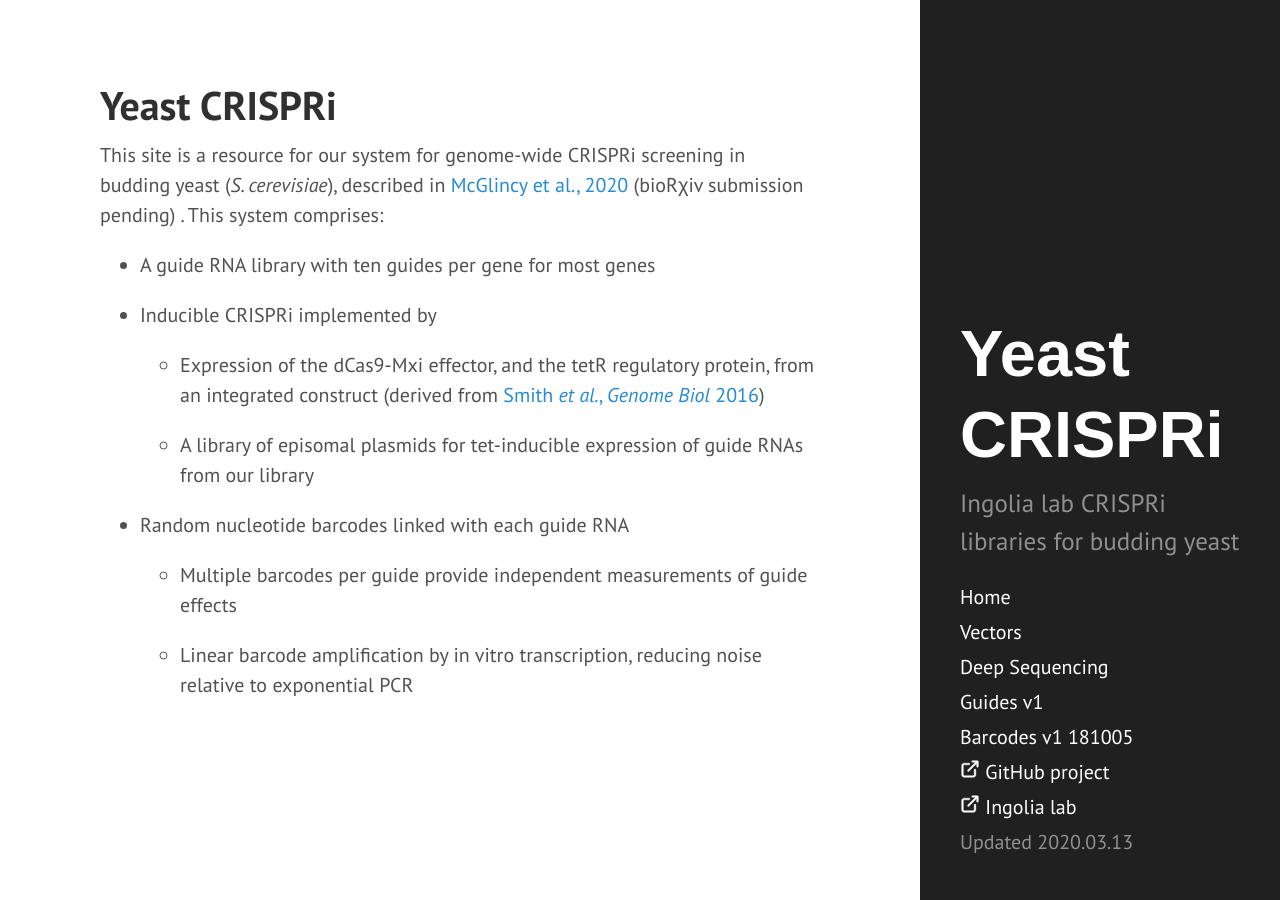
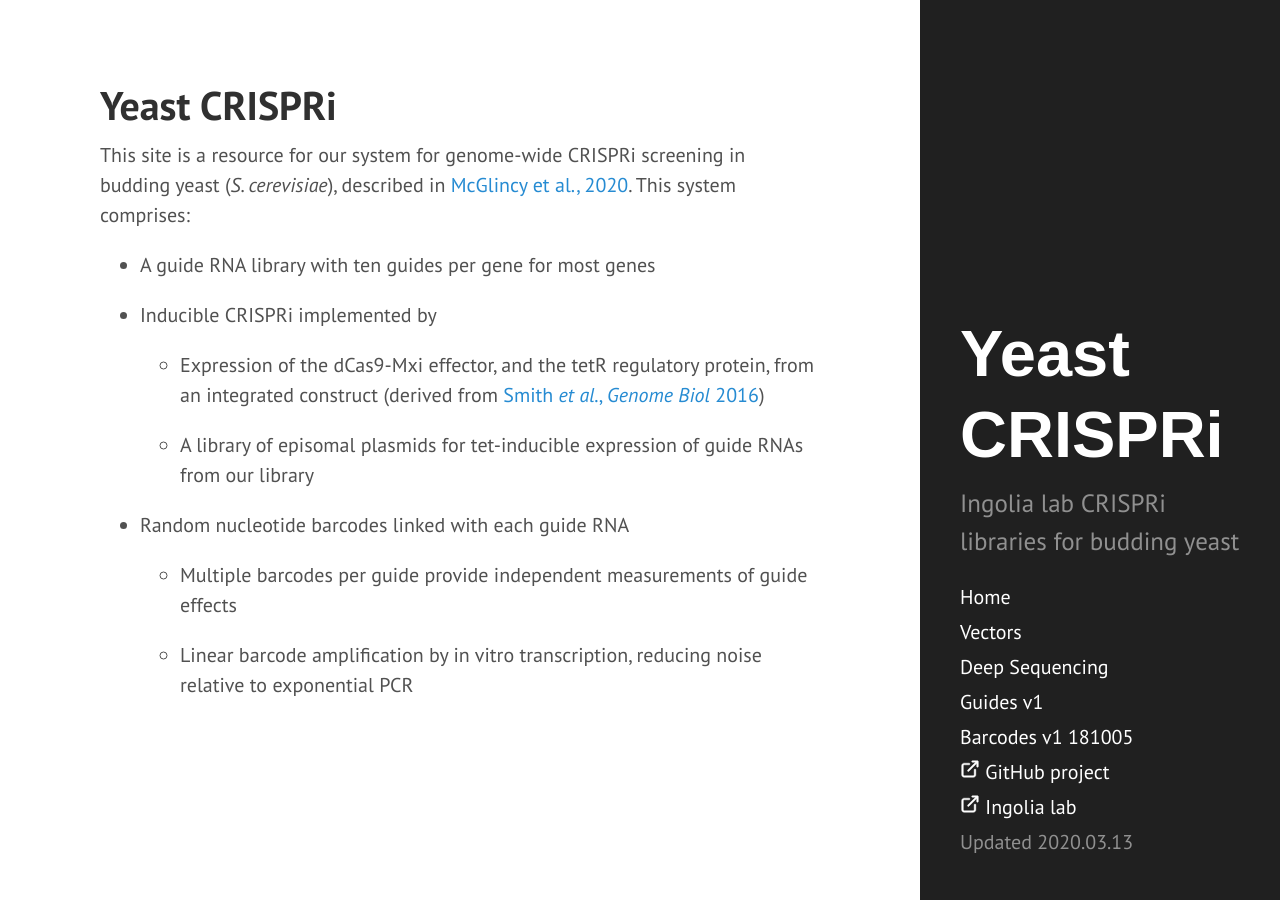
Before and after one commit to ingolia-lab/yeast-crispri, a Jekyll site: the page built from docs/index.md, in a window 1280 px wide. Built offline with Jekyll 4.4.1, drawn with Linux system fonts in a browser that asks for light colours; some web fonts are replaced.

Commit message:
Linked to pre-print

```diff
--- a/docs/index.md
+++ b/docs/index.md
@@ -7,8 +7,8 @@ title: Home
 
 This site is a resource for our system for genome-wide CRISPRi
 screening in budding yeast (_S. cerevisiae_), described in [McGlincy
-et al., 2020](https://biorxiv.org/SUBMISSION-PENDING) (bioR&chi;iv
-submission pending) . This system comprises:
+et al., 2020](https://doi.org/10.1101/2020.03.11.988105). This system
+comprises:
 
 * A guide RNA library with ten guides per gene for most genes
 
```
